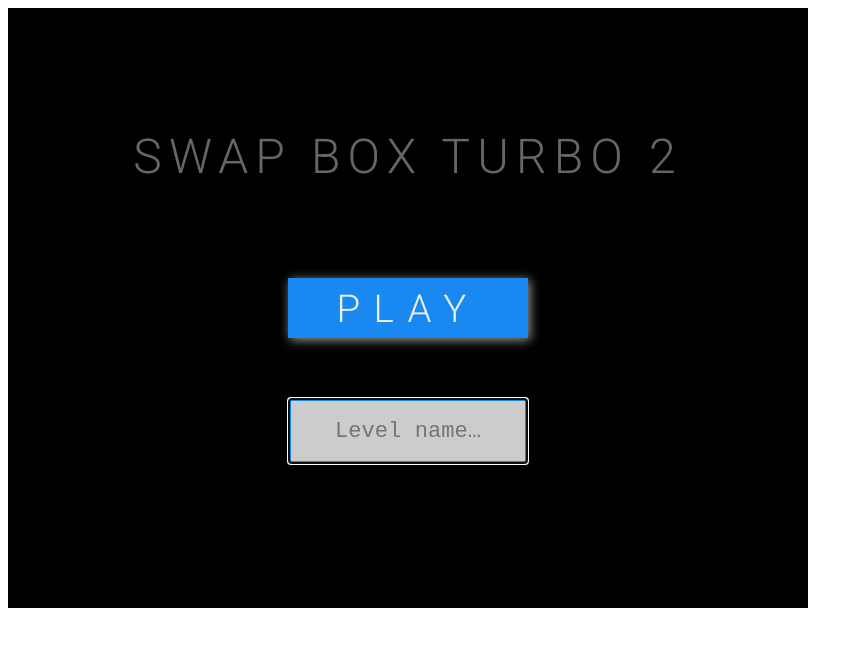
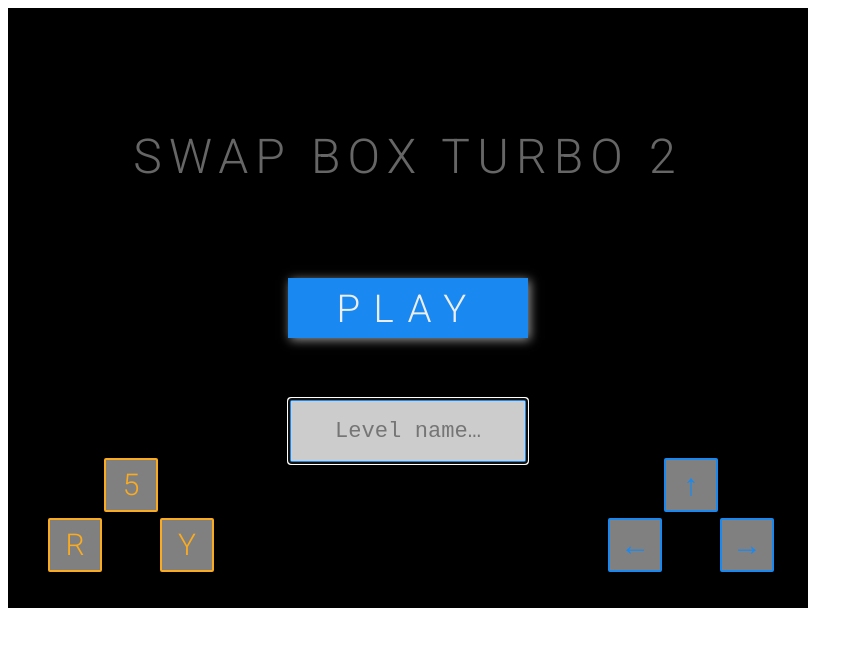
Before and after one commit to Soreine/swap-box-reloaded, a plain HTML site: page index.html in a window 1280 px wide. Shown: the whole page, without its empty margins (0-863 px from the left). Drawn offline with Linux system fonts and the light colour scheme; no server answers.

Commit message:
Added controls on menu screen

```diff
--- a/index.html
+++ b/index.html
@@ -67,6 +67,34 @@
        color:#666;
      }
 
+     .key {
+       z-index:2;
+       pointer-events:none;
+       position:absolute;
+       text-align:center;
+       vertical-align:middle;
+       font-size:30px;
+       font-family: Roboto, sans-serif;
+       width:50px;
+       height:50px;
+       line-height:50px;
+       border-style:solid;
+       border-width:2px;
+       border-radius:2px;
+       background-color:rgba(255,255,255,0.5);
+     }
+
+     .p1 {
+       color:#1989f1;
+       border-color:#1989f1;
+     }
+
+     .p2 {
+       color:#fbab1f;
+       border-color:#fbab1f;
+     }
+
+
      #SB2 canvas {
        position:absolute;
        z-index:1;
@@ -86,6 +114,12 @@
              name="firstname"
              autofocus="autofocus"
              placeholder="Level name&hellip;">
+      <div class="key p2" style="top:85%;left:5%">R</div>
+      <div class="key p2" style="top:75%;left:12%">5</div>
+      <div class="key p2" style="top:85%;left:19%">Y</div>
+      <div class="key p1" style="top:85%;left:75%">&#8592;</div>
+      <div class="key p1" style="top:75%;left:82%">&#8593;</div>
+      <div class="key p1" style="top:85%;left:89%">&#8594;</div>
     </div>
 
     <script  src="/js/libs/phaser.min.js"></script>
```
